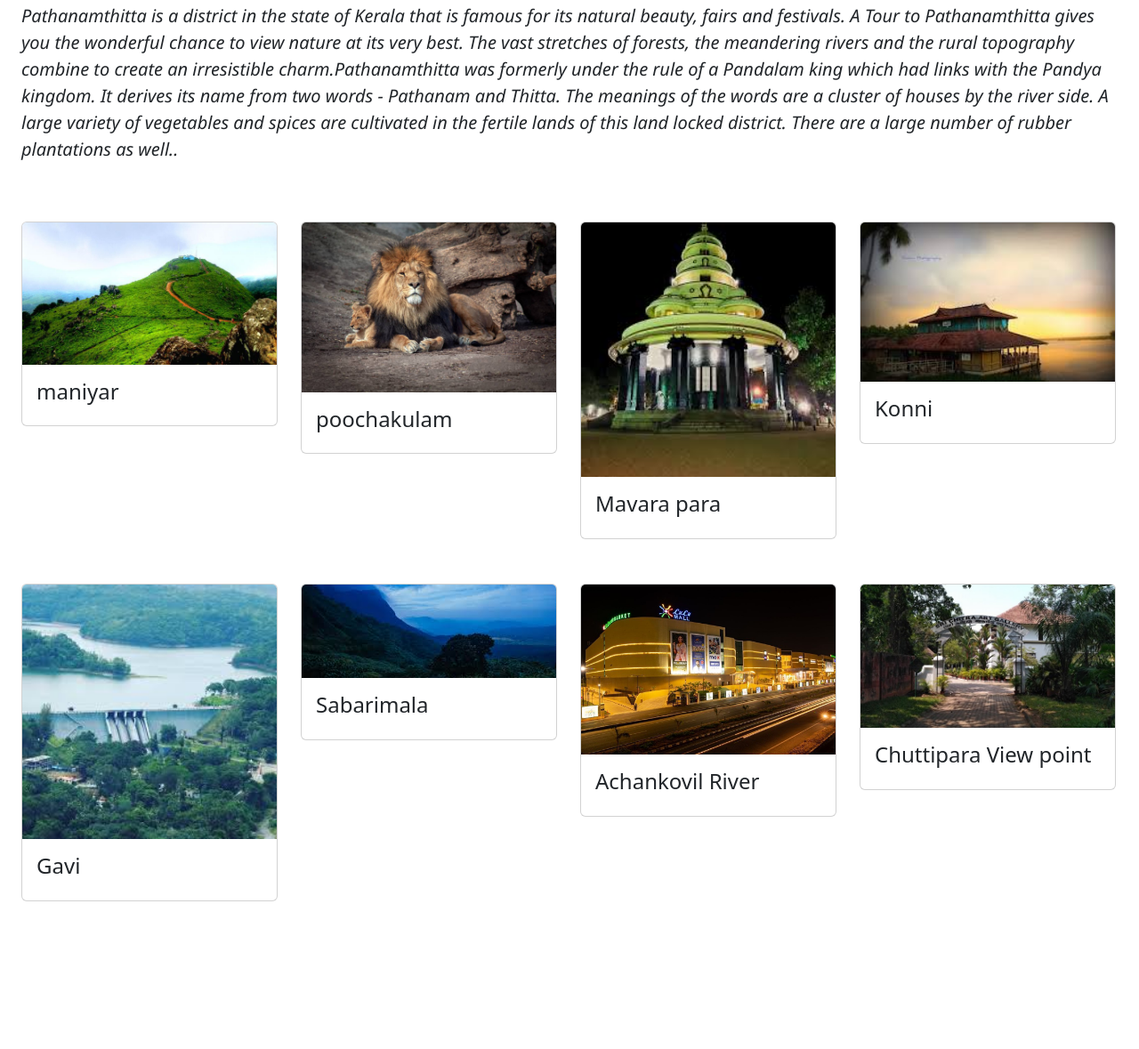
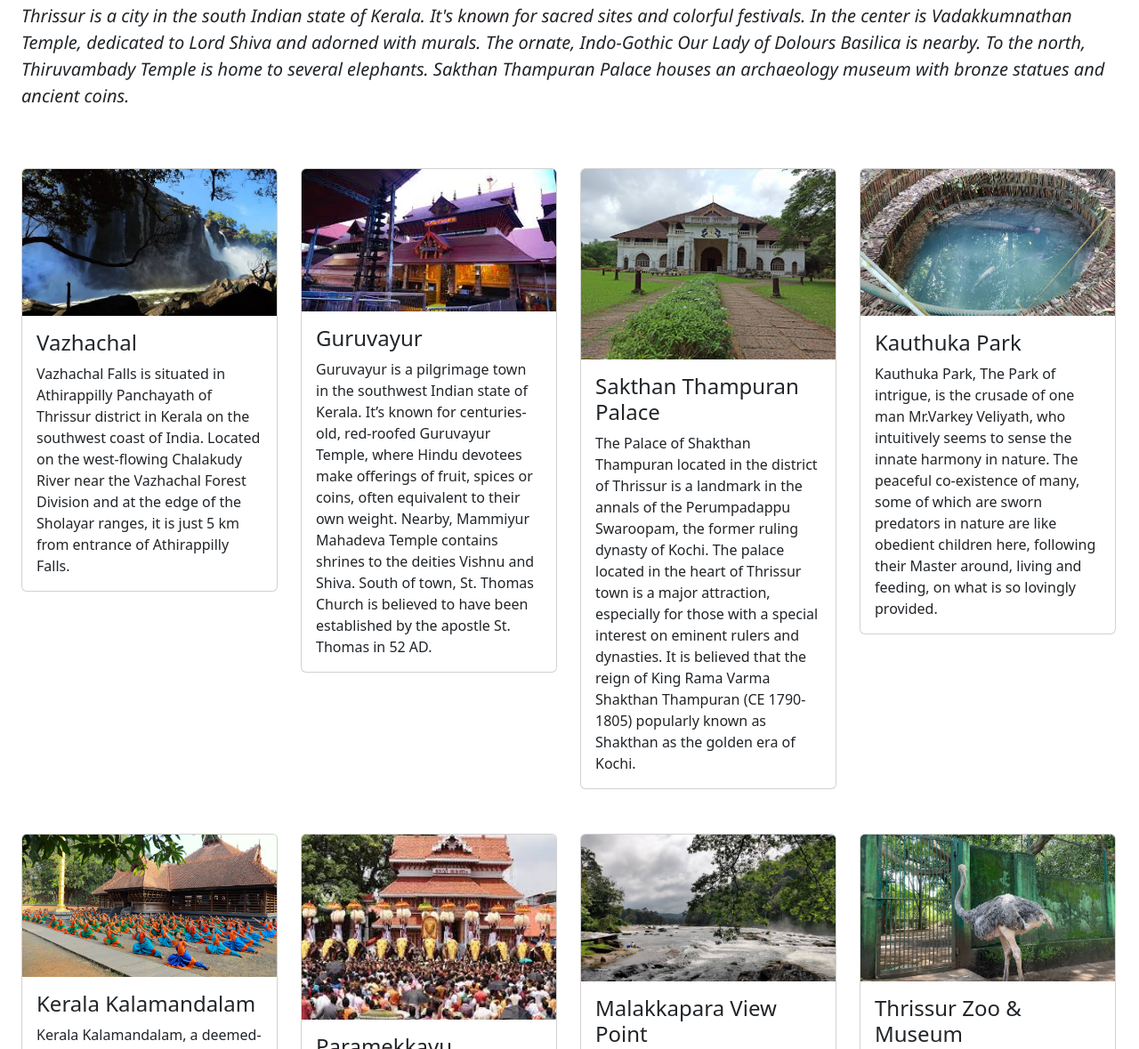
Before and after one commit to akhiramalu/-tourism-website, a plain HTML site: page trissure.html in a window 1280 px wide. Shown: the part 648-1827 px from the top of the page at 89% size. Before the commit the page ends 1661 px from the top, so only its background shows below. Drawn offline with nearby package versions, Linux system fonts and the light colour scheme.

Commit message:
changed trissure

```diff
--- a/trissure.html
+++ b/trissure.html
@@ -56,7 +56,7 @@
 
    <div class="img">
 
-      <img src="images/beachtvm.jpg" class="img1" alt="">
+      <img src="images/mekavu.jpg" class="img1" alt="">
 
 
 
@@ -67,42 +67,44 @@
 
    </div>
    <div class="tvm">
-    <p>Pathanamthitta is a district in the state of Kerala that is famous for its natural beauty, fairs and festivals. A Tour to Pathanamthitta gives you the wonderful chance to view nature at its very best. The vast stretches of forests, the meandering rivers and the rural topography combine to create an irresistible charm.Pathanamthitta was formerly under the rule of a Pandalam king which had links with the Pandya kingdom. It derives its name from two words - Pathanam and Thitta. The meanings of the words are a cluster of houses by the river side. A large variety of vegetables and spices are cultivated in the fertile lands of this land locked district. There are a large number of rubber plantations as well..</p>
+    <p>Thrissur is a city in the south Indian state of Kerala. It's known for sacred sites and colorful festivals. In the center is Vadakkumnathan Temple, dedicated to Lord Shiva and adorned with murals. The ornate, Indo-Gothic Our Lady of Dolours Basilica is nearby. To the north, Thiruvambady Temple is home to several elephants. Sakthan Thampuran Palace houses an archaeology museum with bronze statues and ancient coins.</p>
    </div>
    <div class="row">
     <div class="col-lg-3">
    <div class="card" style="width: 18rem;">
-    <img src="images/ponmudi.jpg" class="card-img-top" alt="...">
+    <img src="images/vazhachal.jpg" class="card-img-top" alt="...">
     <div class="card-body">
-      <h4>maniyar</h4>
-      <p class="card-text"></p>
+      <h4>Vazhachal</h4>
+      <p class="card-text">Vazhachal Falls is situated in Athirappilly Panchayath of Thrissur district in Kerala on the southwest coast of India. Located on the west-flowing Chalakudy River near the Vazhachal Forest Division and at the edge of the Sholayar ranges, it is just 5 km from entrance of Athirappilly Falls.</p>
     </div>
   </div>
   </div>
   <div class="col-lg-3">
     <div class="card" style="width: 18rem;">
-     <img src="images/zoo.jpg" class="card-img-top" alt="...">
+     <img src="images/guruvaa.jpg" class="card-img-top" alt="...">
      <div class="card-body">
-      <h4>poochakulam</h4>
-       <p class="card-text"> </p>
+      <h4>Guruvayur</h4>
+       <p class="card-text">Guruvayur is a pilgrimage town in the southwest Indian state of Kerala. It’s known for centuries-old, red-roofed Guruvayur Temple, where Hindu devotees make offerings of fruit, spices or coins, often equivalent to their own weight. Nearby, Mammiyur Mahadeva Temple contains shrines to the deities Vishnu and Shiva. South of town, St. Thomas Church is believed to have been established by the apostle St. Thomas in 52 AD. </p>
      </div>
    </div>
    </div>
    <div class="col-lg-3">
     <div class="card" style="width: 18rem;">
-     <img src="images/sivagiri.jpeg" class="card-img-top" alt="...">
+     <img src="images/sakthan.jpg" class="card-img-top" alt="...">
      <div class="card-body">
-      <h4>Mavara para</h4>
-       <p class="card-text"></p>
+      <h4>Sakthan Thampuran Palace</h4>
+       <p class="card-text">The Palace of Shakthan Thampuran located in the district of Thrissur is a landmark in the annals of the Perumpadappu Swaroopam, the former ruling dynasty of Kochi. The palace located in the heart of Thrissur town is a major attraction, especially for those with a special interest on eminent rulers and dynasties. It is believed that the reign of King Rama Varma Shakthan Thampuran (CE 1790-1805) popularly known as Shakthan as the golden era of Kochi. </p>
      </div>
    </div>
    </div>
    <div class="col-lg-3">
     <div class="card" style="width: 18rem;">
-     <img src="images/veli.jpeg" class="card-img-top" alt="...">
+     <img src="images/kouthu.jpg" class="card-img-top" alt="...">
      <div class="card-body">
-      <h4>Konni</h4>
-       <p class="card-text"></p>
+      <h4>Kauthuka Park</h4>
+       <p class="card-text">Kauthuka Park, The Park of intrigue, is the crusade of one man Mr.Varkey Veliyath, who intuitively seems to sense the innate harmony in nature.
+
+        The peaceful co-existence of many, some of which are sworn predators in nature are like obedient children here, following their Master around, living and feeding, on what is so lovingly provided.</p>
      </div>
    </div>
    </div>
@@ -111,37 +113,37 @@
   <div class="row">
     <div class="col-lg-3">
    <div class="card" style="width: 18rem;">
-    <img src="images/dam.jpeg" class="card-img-top" alt="...">
+    <img src="images/kkm.jpg" class="card-img-top" alt="...">
     <div class="card-body">
-      <h4>Gavi</h4>
-      <p class="card-text"></p>
+      <h4>Kerala Kalamandalam</h4>
+      <p class="card-text">Kerala Kalamandalam, a deemed-to-be-University of Art and Culture by the Government of India, is a major centre for learning Indian performing arts, especially those that developed in the country's southern states, with special emphasis on those from Kerala.</p>
     </div>
   </div>
   </div>
   <div class="col-lg-3">
     <div class="card" style="width: 18rem;">
-     <img src="images/aga.jpeg" class="card-img-top" alt="...">
+     <img src="images/parame.jpg" class="card-img-top" alt="...">
      <div class="card-body">
-      <h4>Sabarimala</h4>
-       <p class="card-text"></p>
+      <h4>Paramekkavu Bhagavathi Temple</h4>
+       <p class="card-text">Paramekkavu Bagavathi Temple is one of the largest Bagavathi temples in Kerala located in Thrissur City. Sakthan Thampuran ordained the temples into two groups, namely "Paramekkavu side" and "Thiruvambady side" for Thrissur Pooram which is the biggest festival in South India and Kerala</p>
      </div>
    </div>
    </div>
    <div class="col-lg-3">
     <div class="card" style="width: 18rem;">
-     <img src="images/lulu.jpg" class="card-img-top" alt="...">
+     <img src="images/view.jpg" class="card-img-top" alt="...">
      <div class="card-body">
-      <h4>Achankovil River</h4>
-       <p class="card-text"></p>
+      <h4>Malakkapara View Point</h4>
+       <p class="card-text">Malakkappara or Malakhappara is one of the beautiful hill stations encircled by Parambikulam Tiger Reserve, Anamalai Tiger Reserve, and Nelliyampathy hills. Riders have a fascination to drive from Chalakudy to Pollachi and vice versa. En-route tourists can stop at Athirapally waterfalls, Vazhachal, Malakkapara, and Valparai. A favorite viewpoint is the Aliyar Dam which can be spotted from the hairpin bends.  </p>
      </div>
    </div>
    </div>
    <div class="col-lg-3">
     <div class="card" style="width: 18rem;">
-     <img src="images/gallery.jpg" class="card-img-top" alt="...">
+     <img src="images/tzo.jpg" class="card-img-top" alt="...">
      <div class="card-body">
-      <h4>Chuttipara View point</h4>
-       <p class="card-text"></p>
+      <h4>Thrissur Zoo & Museum</h4>
+       <p class="card-text">Thrissur Zoo or State Museum & Zoo, Thrissur is a 13.5-acre zoo that opened in 1885 in a small area called Chembukkavu, in the heart of Thrissur City, Kerala, India. It is one of the oldest zoos in the country and is home to a wide variety of animals, reptiles, and birds.</p>
      </div>
    </div>
    </div>
```
Also changed, not shown: index.html (+1 -1 lines), temples.html (deleted, +0 -53 lines), images/guruvaa.jpg (added), images/kkm.jpg (added), images/kouthu.jpg (added), images/mekavu.jpg (added), images/parame.jpg (added), images/sakthan.jpg (added), images/tzo.jpg (added), images/vazhachal.jpg (added), images/view.jpg (added).
